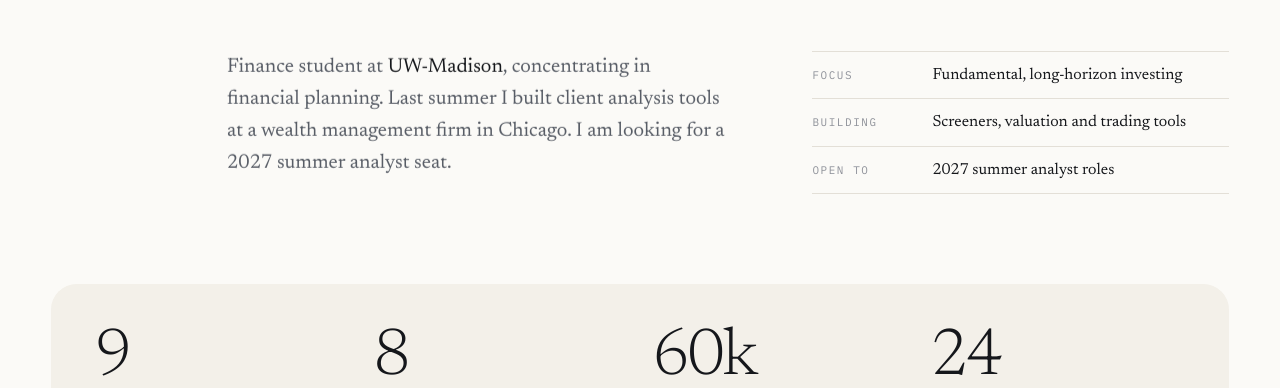
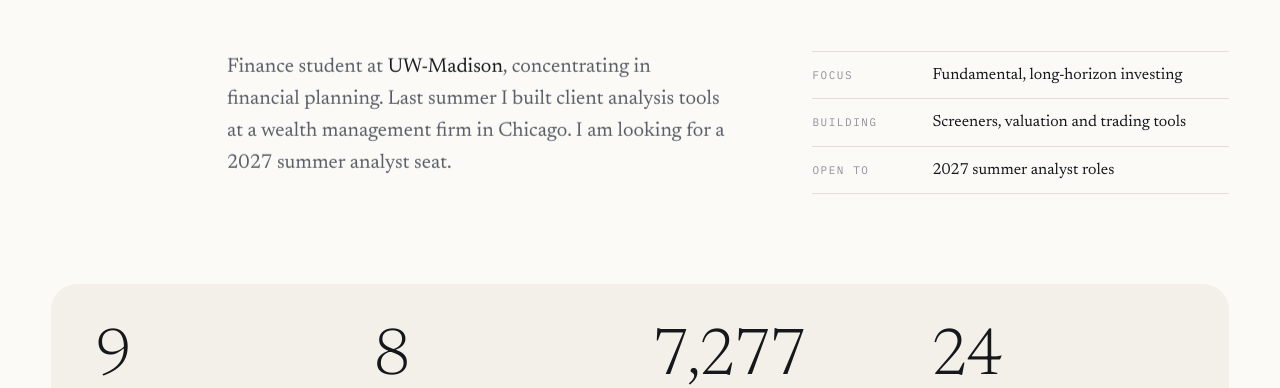
Before and after one commit to ericpeck05/ericpeck05.github.io, a plain HTML site: page index.html in a window 1280 px wide. Shown: the part 412-800 px from the top of the page. Drawn offline with Linux system fonts and the light colour scheme.

Commit message:
Replace land parcels stat with screener universe size
Shows the 7,277 US companies the Lynch screener checks per run, and
formats counted numbers with thousands separators.

Co-Authored-By: Claude Opus 5.5 <noreply@anthropic.com>
Claude-Session: https://claude.ai/code/session_01BV98Vpffbxh48MXJUYhVqK

```diff
--- a/index.html
+++ b/index.html
@@ -655,7 +655,7 @@
   <div class="stats reveal" id="stats" aria-label="By the numbers">
     <div class="stat"><span class="stat-num" data-to="9">9</span><span class="label">Builds shipped in 2026</span></div>
     <div class="stat"><span class="stat-num" data-to="8">8</span><span class="label">Open-source repositories</span></div>
-    <div class="stat"><span class="stat-num" data-to="60" data-suffix="k">60k</span><span class="label">Land parcels scored</span></div>
+    <div class="stat"><span class="stat-num" data-to="7277">7,277</span><span class="label">US companies screened per run</span></div>
     <div class="stat"><span class="stat-num" data-to="24">24</span><span class="label">Screen variants backtested</span></div>
   </div>
 
@@ -1318,14 +1318,15 @@
   /* numbers count up once, the first time they are seen */
   function countUp(el) {
     var to = +el.getAttribute("data-to"), suffix = el.getAttribute("data-suffix") || "";
-    if (reduce) { el.textContent = to + suffix; return; }
+    function fmt(n) { return String(n).replace(/\B(?=(\d{3})+(?!\d))/g, ","); }
+    if (reduce) { el.textContent = fmt(to) + suffix; return; }
     var t0 = null, dur = 1700;
     el.classList.add("is-counting");
     function step(ts) {
       if (t0 === null) t0 = ts;
       var k = Math.min(1, (ts - t0) / dur);
       var e = 1 - Math.pow(1 - k, 3);
-      el.textContent = Math.round(to * e) + suffix;
+      el.textContent = fmt(Math.round(to * e)) + suffix;
       if (k < 1) window.requestAnimationFrame(step);
       else el.classList.remove("is-counting");
     }
```
